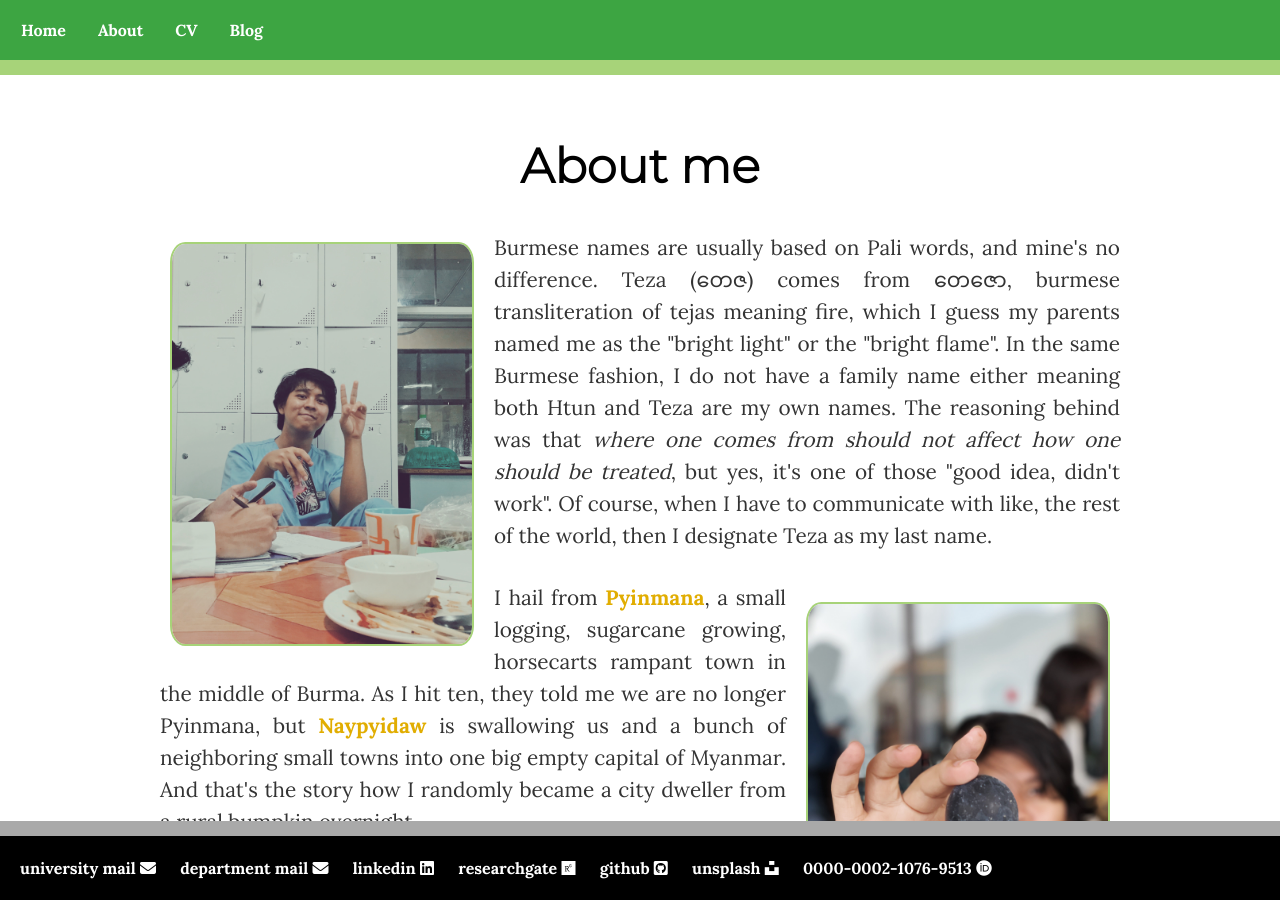
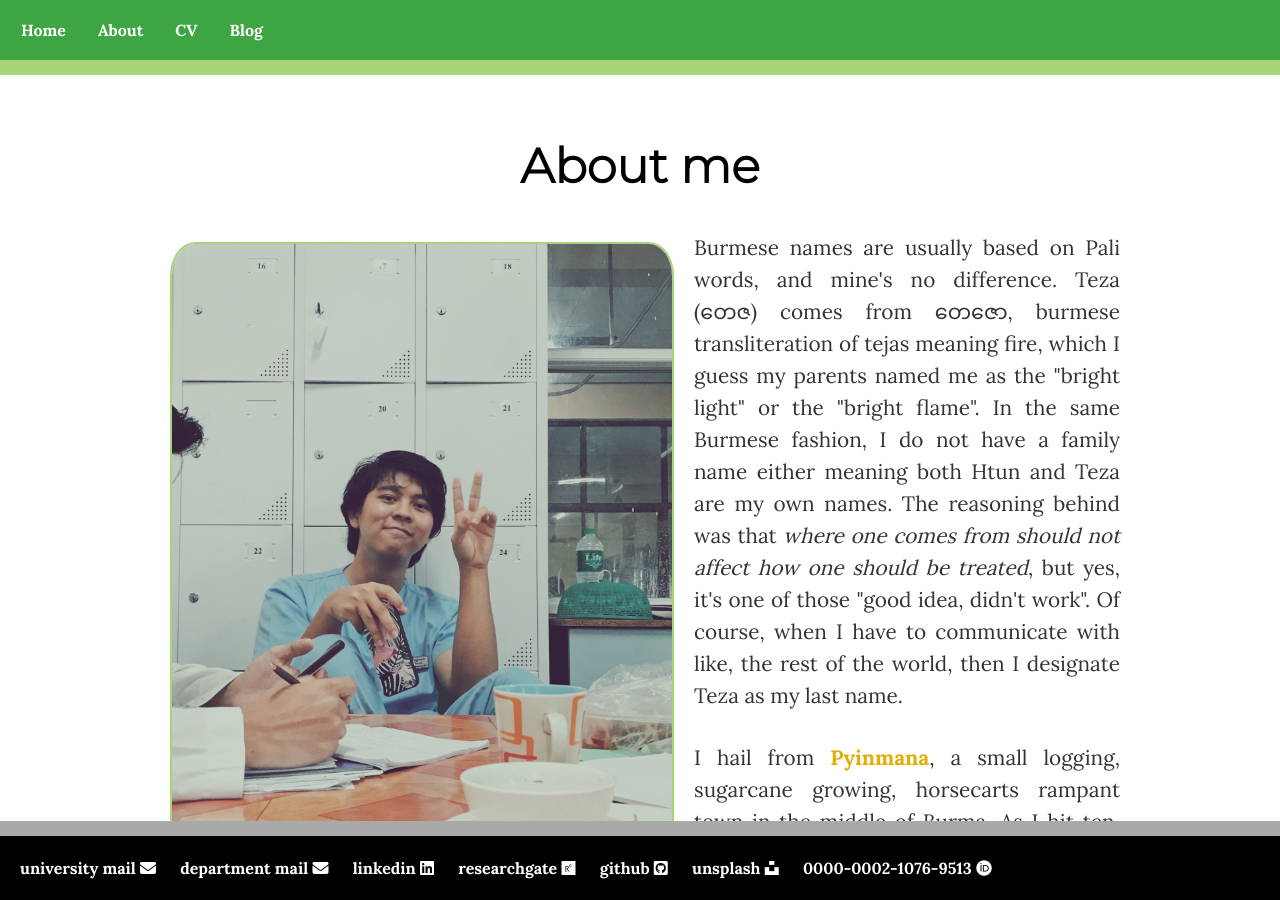
Before and after one commit to finerbrighterlighter/finerbrighterlighter.github.io, a Jekyll site: the page built from about/index.html, in a window 1280 px wide and 900 px high. Built offline with Jekyll 4.4.1, drawn with Linux system fonts in a browser that asks for light colours; nearby versions of some CDN libraries.

Commit message:
layout push

```diff
--- a/about/index.html
+++ b/about/index.html
@@ -7,38 +7,42 @@
 	<body>
 		<div class="square">
         	<div>
-			<img src="/image/bds2.JPG"  alt="This is an image of Htun Teza with a finger V sign." width="300" style="float: left; margin: 10px 20px 20px 10px;border-radius:5%;border: 2px solid #a7d379;">
+			<img src="/image/bds2.JPG"  alt="This is an image of Htun Teza with a finger V sign." width="500" style="float: left; margin: 10px 20px 20px 10px;border-radius:5%;border: 2px solid #a7d379;">
 			</div>
 			<p> Burmese names are usually based on Pali words, and mine's no difference. Teza (တေဇ) comes from တေဇော, burmese transliteration of tejas meaning fire, which I guess my parents named me as the "bright light" or the "bright flame". In the same Burmese fashion, I do not have a family name either meaning both Htun and Teza are my own names. The reasoning behind was that <i>where one comes from should not affect how one should be treated</i>, but yes, it's one of those "good idea, didn't work". Of course, when I have to communicate with like, the rest of the world, then I designate Teza as my last name. </p>
 		</div>
 		<div class="square">
         	<div>
-			<img src="/image/hteza2.JPG"  alt="This is an image of Htun Teza with an egg." width="300" style="float: right; margin: 20px 10px 10px 20px;border-radius:5%;border: 2px solid #a7d379;">
+			<img src="/image/hteza2.JPG"  alt="This is an image of Htun Teza with an egg." width="500" style="float: right; margin: 20px 10px 10px 20px;border-radius:5%;border: 2px solid #a7d379;">
 			</div>
 			<p> I hail from <a href="https://en.wikipedia.org/wiki/Pyinmana">Pyinmana</a>, a small logging, sugarcane growing, horsecarts rampant town in the middle of Burma. As I hit ten, they told me we are no longer Pyinmana, but <a href="https://en.wikipedia.org/wiki/Naypyidaw">Naypyidaw</a> is swallowing us and a bunch of neighboring small towns into one big empty capital of Myanmar. And that's the story how I randomly became a city dweller from a rural bumpkin overnight.</p>
 			<p> I stayed in my hometown for the first 14 years of my life, at Basic Education Middle School 2 Pyinmana, affectionately known as Kanna (<i>lake-side</i>) school. For High school, I transferred to a boarding school called Nyaung Pin Lay (<i>small banyan</i>) in Lanmaddaw township of Yangon. Of course, the system back then still required us to take classes in state schools to be eligible for matriculation examinations so I attended Basic Education High School 2 of Lanmaddaw.</p>
 		</div>
 		<div class="square">
         	<div>
-			<img src="/image/bds1.JPG"  alt="This is an image of Htun Teza with a doctor gown." width="300" style="float: left; margin: 10px 20px 20px 10px;border-radius:5%;border: 2px solid #a7d379;">
+			<img src="/image/bds1.JPG"  alt="This is an image of Htun Teza with a doctor gown." width="500" style="float: left; margin: 10px 20px 20px 10px;border-radius:5%;border: 2px solid #a7d379;">
 			</div>
 			<p> After I graduated high school in 2012, I joined the <a href="http://udmyangon-edu.com/">University of  Dental Medicine</a> which I still cannot figure out why I did so. I knew myself going in that I am not very good at communcations, relations, and that I demand for closure in everything. As expected, I greatly abhorred being a clinician; medicine is as much an act as it is science. The fact that it did not have a yes or no outcome constantly stressed me out; having to say "okay, it seems it is better <i>than the last time</i>" never felt natural to me.</p>
 			<p> So, as every university student who did not enjoy their time in class, I was always looking for extracurricular activities which would keep me away from the dental chair. I was always offering the postgraduate students to help them out with their research, be it data collection for their research, manual inputs into a SPSS or even format and grammar check for their documents. I was lucky enough to be noticed by the professor and lectures in the Department of Preventive and Community Dentistry (<i>PCD</i>), relatively the most active group in the university.</p>
 		</div>
 		<div class="square">
         	<div>
-			<img src="/image/professor.png"  alt="Professor Ko Ko Soe recommends Htun Teza for the masters degree program." width="300" style="float: right; margin: 20px 10px 10px 20px;border-radius:5%;border: 2px solid #a7d379;">
-			<img src="/image/rector.png"  alt="Rector Professor Shwe Toe recommends Htun Teza for the masters degree program." width="300" style="float: left; margin: 10px 20px 20px 10px;border-radius:5%;border: 2px solid #a7d379;">
+			<img src="/image/professor.png"  alt="Professor Ko Ko Soe recommends Htun Teza for the masters degree program." width="500" style="float: right; margin: 20px 10px 10px 20px;border-radius:5%;border: 2px solid #a7d379;">
+			<img src="/image/rector.png"  alt="Rector Professor Shwe Toe recommends Htun Teza for the masters degree program." width="500" style="float: left; margin: 10px 20px 20px 10px;border-radius:5%;border: 2px solid #a7d379;">
 			</div>
 			<p> They were patient in making me aware that there's more to health sciences than being a clinician. They told me that there are people who figures out <i>what and how to do for what</i> so that the clinicians can decided to do. They took the time to teach me the basics of descriptive analysis, which was not part of the cirriculum and notify about the relevant courses or workshops. A masters degree program fo medical epidemiology was recommended to me so, I joined the program at <a href="https://www.rama.mahidol.ac.th/ceb/">Department of Clinical Epidemiology and Biostatistics</a>, Mahidol Univeristy six months after I finished my bachelor's degree, with the recommendation of the rector of the university and the head of the PCD department. </p>
 		</div>
 			<p> I insisted against the recommended program and did my masters in data science for health care, which I believe is the best decision I made in recent years. The initial learning curves were huge, but on the hindsight, I met the best people possible to guide me back on the path, attentive lecturers and collaborative classmates. I constructed risk prediction models for a periodontal disease, and one thing I was fascinated by the experience was using secondary data for the study. In the past, I had helped with subject recruitments or surveys for a couple of research projects, but I was charmed by the concept of reusing data collected for other purposes. </p>
 		<div class="square">
         	<div>
-			<img src="/image/msc1.JPG"  alt="This is an image of Htun Teza talking at Msc orientation." width="300" style="float: right; vertical-align: top; margin: 10px 20px 20px 10px;border-radius:5%;border: 2px solid #a7d379;">
-			<img src="/image/feature.JPG"  alt="This is an image of Htun Teza talking featured on Department Student Corner." width="300" style="float: right; vertical-align: bottom; margin: 10px 20px 20px 10px;border-radius:5%;border: 2px solid #a7d379;">
+			<img src="/image/msc1.JPG"  alt="This is an image of Htun Teza talking at Msc orientation." width="500" style="float: right; vertical-align: top; margin: 10px 20px 20px 10px;border-radius:5%;border: 2px solid #a7d379;">
 			</div>
 			<p> Medical records are the longitudinal data of the patients followed up passively, and could have been used for much more purposes. When I was made aware that our department was undertaking <a href="https://www.rama.mahidol.ac.th/ceb/CEBdatawarehouser">a project</a> to extract the electronic medical records from Ramathibodi Hospital, I asked for an opportunity to join the data warehouse team. I took upon myself on curating for the Surgery project, which extracts the operative records to link with other medical parameters as required for each researcher’s goals, and I was invited to join the hypertension project midway as well. It is a great learning experience, from receiving the medical data and blinding them to exporting the dataset with those features the researchers hypothesize to be correlated. After I graduated, I joined the department back as a graduate research assistant for Data Science and Clinical Informatics division.</p>
+		</div>
+		<div class="square">
+        	<div>
+			<img src="/image/feature.JPG"  alt="This is an image of Htun Teza talking featured on Department Student Corner." width="500" style="float: left; margin: 10px 20px 20px 10px;border-radius:5%;border: 2px solid #a7d379;">
+			</div>
 			<p> Of course, it is not without struggles, the series of meetings when we cannot identify such parameters, pondering between extracting from other databases, imputing, replacing it or even dropping, a ton of missing values and uneven time steps or follow ups. It has been an exciting adventure, and I am convinced that we could be doing more, manually or even with automated pipelines set in places. This requires more research, studies, experiments, validations; this is a feat to overcome and I want to be a part of it. I am always looking for opportunity to work with unstructured data in addition to structured data of EHR systems, complementing the experience gained at my current position.</p>
 		</div>
 	</body>
--- a/index.html
+++ b/index.html
@@ -7,7 +7,7 @@
 	<h1>Htun Teza</h1>
 	<div class="square">
         	<div>
-			<img src="/image/hteza.JPG"  alt="This is an image of Htun Teza." width="150" style="float: left; margin: 10px 20px 20px 10px;border-radius:5%;border: 2px solid #a7d379;">
+			<img src="/image/hteza.JPG"  alt="This is an image of Htun Teza." width="500" style="float: left; margin: 10px 20px 20px 10px;border-radius:5%;border: 2px solid #a7d379;">
 		</div>
 		<p> From Myanmar (Burma), but I consider myself a citizen of where I am sleeping today. I did practice dentistry as my undergraduate study until the graduation in 2018 and never looked back since. Now I am working in the field of health care research, concentrating in data science and clinical data research. Mainly interested in secondary data research, I am enthused to explore why we should reuse, what we should reuse, how we should reuse regarding electronic medical records and data collected for other purposes. I mainly work with Python with occasional R for resource limitations.</p>
 	</div>
```
